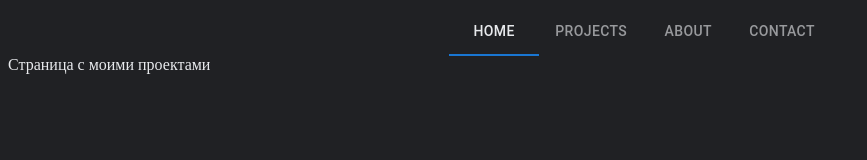
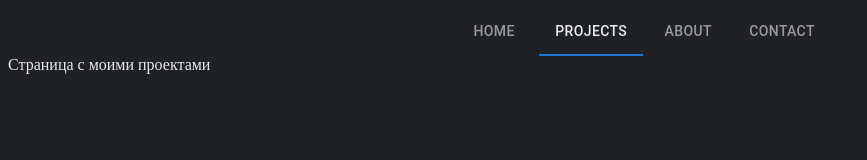
Before and after one commit to BVyacheslav/portfolio, a React (Create React App) app: page /projects in a window 1280 px wide. Shown: the top 160 px of the page, without its empty margins (0-867 px from the left). Built offline with nearby package versions, Linux system fonts and the light colour scheme.

Commit message:
fix navbar

```diff
--- a/src/components/Navbar.tsx
+++ b/src/components/Navbar.tsx
@@ -1,47 +1,47 @@
 import { Tab, Tabs } from '@mui/material';
-import React, { FC } from 'react';
-import {useHistory} from 'react-router-dom';
+import React, { FC, useEffect } from 'react';
+import { useHistory } from 'react-router-dom';
 import { RouteNames } from '../router';
-
-import './Navbar.css'
 
 const Navbar: FC = () => {
     const router = useHistory();
 
     const [value, setValue] = React.useState(0);
 
+    useEffect(() => {
+        if (router.location.pathname === RouteNames.HOME && value !== 0) setValue(0);
+        else if (router.location.pathname === RouteNames.PROJECTS && value !== 1) setValue(1);
+        else if (router.location.pathname === RouteNames.ABOUT && value !== 2) setValue(2);
+        else if (router.location.pathname === RouteNames.CONTACT && value !== 3) setValue(3);
+    }, [router.location.pathname, value]);
+
     const handleChange = (event: React.SyntheticEvent, newValue: number) => {
-      setValue(newValue);
+        setValue(newValue);
     };
 
     return (
         <>
             <Tabs
-            value={value}
-            onChange={handleChange}
-            textColor='inherit'
-            centered>
+                value={value}
+                onChange={handleChange}
+                textColor='inherit'
+                centered>
                 <Tab
                     label="HOME"
                     onClick={() => router.push(RouteNames.HOME)}
-
                 />
                 <Tab
                     label="PROJECTS"
                     onClick={() => router.push(RouteNames.PROJECTS)}
-
                 />
                 <Tab
                     label="ABOUT"
                     onClick={() => router.push(RouteNames.ABOUT)}
-
                 />
                 <Tab
                     label="CONTACT"
                     onClick={() => router.push(RouteNames.CONTACT)}
-
                 />
-
             </Tabs>
         </>
     );
--- /dev/null
+++ b/src/hooks/useTypedSelector.ts
@@ -0,0 +1,5 @@
+import { TypedUseSelectorHook, useSelector } from "react-redux";
+import { RootState } from "../store";
+
+
+export const useTypedSelector: TypedUseSelectorHook<RootState> = useSelector;
--- a/tsconfig.json
+++ b/tsconfig.json
@@ -22,5 +22,5 @@
   },
   "include": [
     "src"
-  ]
+, "experimental/navbar"  ]
 }
```
Also changed, not shown: 1 other file (tests, documents, lock files or other folders).
